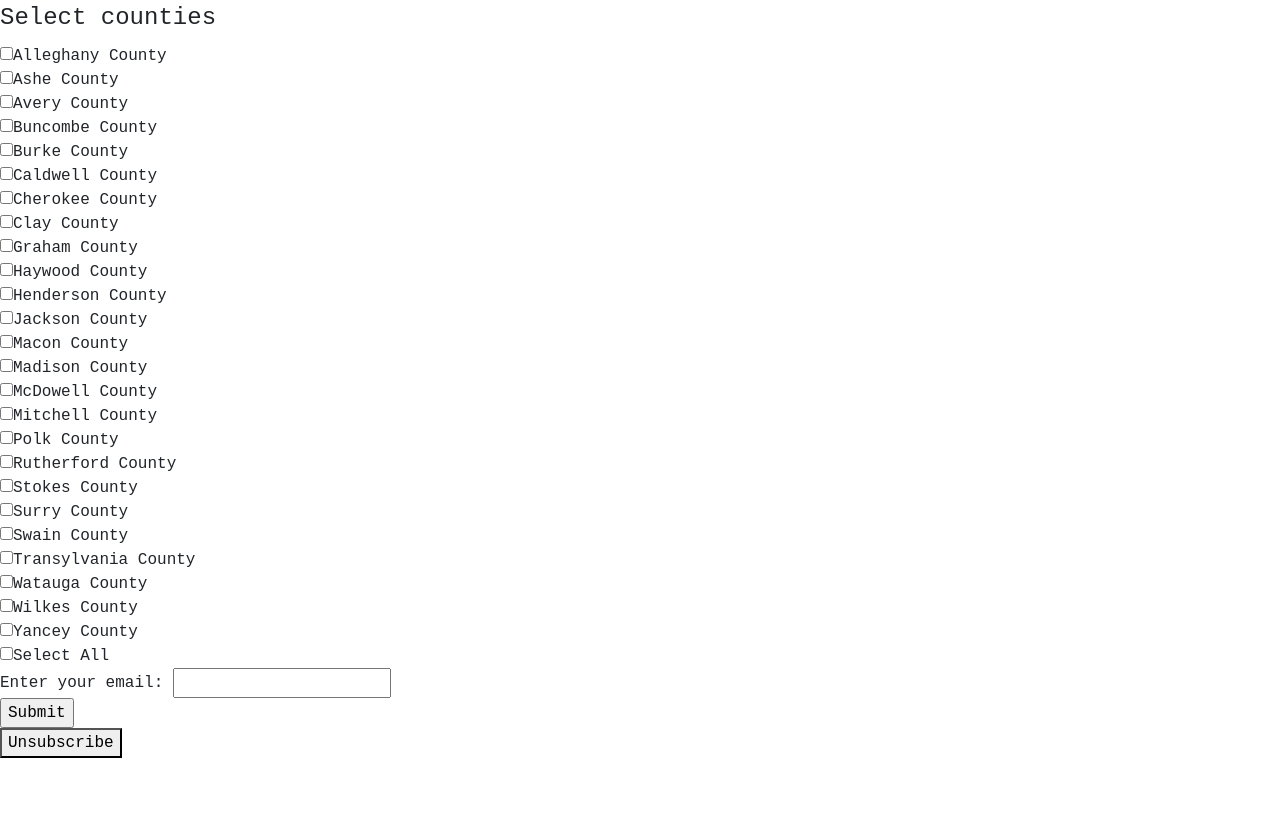
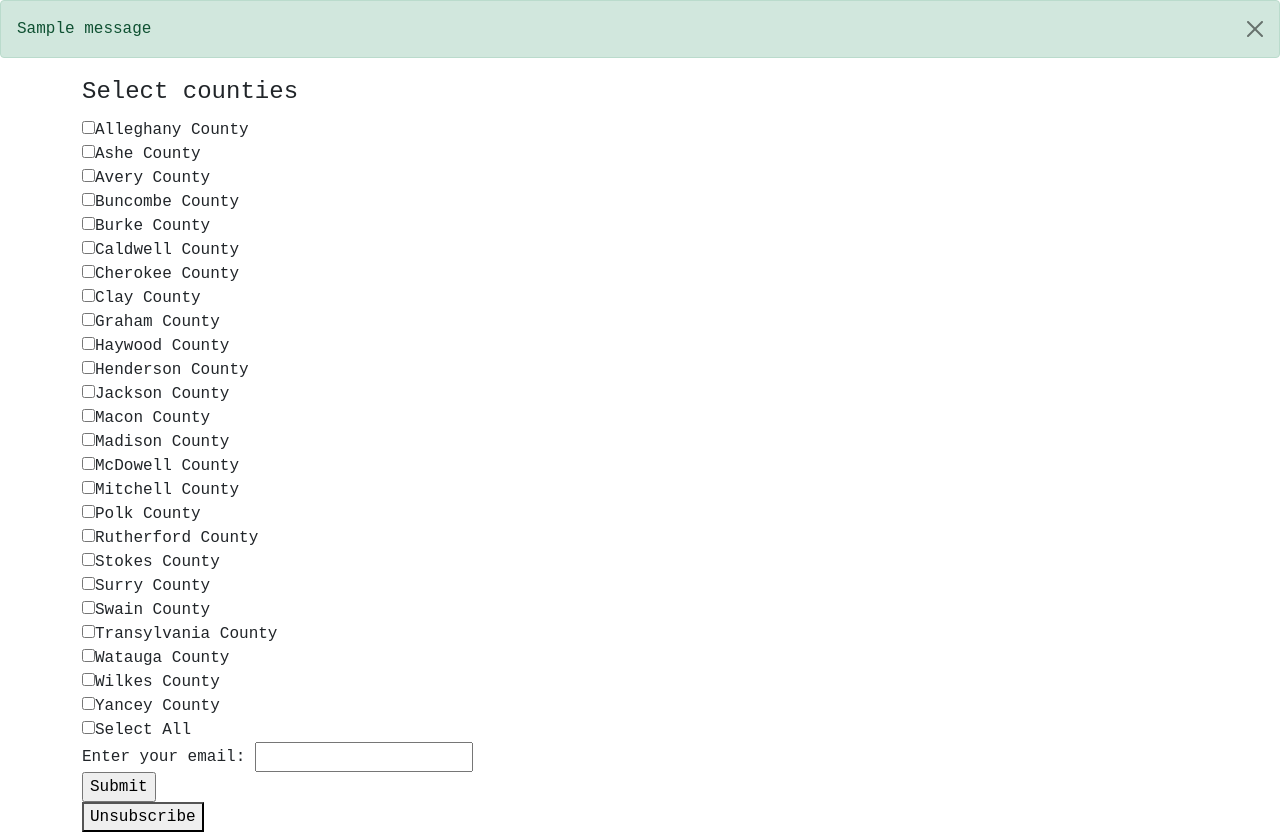
Before and after one commit to tsmit317/Flask-Stocking-Email, a Flask app: page /home in a window 1280 px wide. Before the commit the page ends 758 px from the top, so only its background shows below. Run offline with Flask 2, Linux system fonts and the light colour scheme; one stand-in notice (Sample message) is shown.

Commit message:
Added flash message with bootstrap

```diff
--- a/troutstocking/templates/home.html
+++ b/troutstocking/templates/home.html
@@ -19,6 +19,19 @@
     }
   }
 </script>
+<div class="flash_container">
+  {% with messages = get_flashed_messages(with_categories = true) %}
+    {% if messages %}
+      {% for category, message in messages %}
+      <div class="alert alert-{{category}} alert-dismissible fade show" role="alert">
+        <span>{{ message }}</span>
+        <button type="button" class="btn-close" data-bs-dismiss="alert" aria-label="Close"></button>
+      </div>
+      {% endfor %}
+    {% endif %}
+  {% endwith %}
+</div>
+<div class="container">
   <form method='POST' action='/process-data'>
     <fieldset>
         <legend>Select counties</legend>
@@ -38,5 +51,5 @@
 
   </form>
   <a class="unsubscribe" type="button" href="{{ url_for('unsubscribe') }}"><button>Unsubscribe</button></a>
-
+</div>
 {% endblock body %}
```
